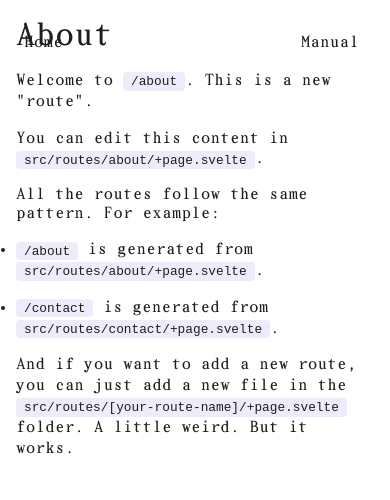
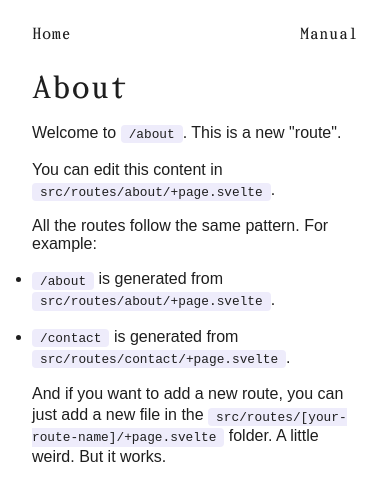
Before and after one commit to aprlc/onoffon_radio, a SvelteKit app: page /about in a window 390 px wide. Shown: the top 500 px of the page. Built offline with nearby package versions, Linux system fonts and the light colour scheme.

Commit message:
style updates, fix mobile

```diff
--- a/src/app.html
+++ b/src/app.html
@@ -4,6 +4,7 @@
 		<meta charset="utf-8" />
 		<link rel="icon" href="%sveltekit.assets%/favicon.png" />
 		<meta name="viewport" content="width=device-width" />
+		<!-- <meta name="viewport" content="width=device-width, initial-scale=1.0"> -->
 		%sveltekit.head%
 	</head>
 	<body data-sveltekit-preload-data="hover">
--- a/src/global.css
+++ b/src/global.css
@@ -68,13 +68,14 @@ hr {
 
 body {
   background-color: #fff;
-  background-size: 4px 4px;
   color: #1e1e1e;
-  font-family: "Toren", serif;
-  font-weight: 400;
+  /* font-family: "Toren", serif; */
+  font-family: "Arial", "Helvetica", sans-serif;
+  font-size: 0.8rem;
   padding: 0.5em 1em;
   margin: 0 auto;
   font-size: 1rem;
+  word-break: break-word;
 }
 
 #title {
@@ -152,8 +153,13 @@ a:hover {
   background-color: #DDE392;
 }
 
+button {
+  font-family: "Toren", serif;
+}
+
 @media screen and (max-width: 768px) {
   body {
-    padding: 0rem 1rem;
+    min-width: fit-content;
+    padding: 0rem 2rem;
   }
 }
--- a/src/lib/components/BackToTop.svelte
+++ b/src/lib/components/BackToTop.svelte
@@ -34,6 +34,7 @@
       bottom: 1rem;
       color: #ff0062;
       background-color: #fee7f0;
+      font-family: "Toren", serif;
     }
 
     .back-to-top.hidden {
--- a/src/lib/components/nav.svelte
+++ b/src/lib/components/nav.svelte
@@ -1,4 +1,5 @@
 <header>
+	<div class="container">
 		<a href="/" data-sveltekit-preload-data="hover">Home</a>
 
 		<nav>
@@ -8,17 +9,23 @@
 				</li>
 			</ul>
 		</nav>
+	</div>
+
 </header>
 
-<style lang="scss">
-	header {
-		//padding: 0rem 1rem 1rem 1rem;
+<style>
+	header{
+		position: sticky;
+		top: 0;
+		padding: 1rem 2rem;
+	}
+
+	.container {
+		font-family: "Toren", serif;
 		display: flex;
 		flex-wrap: wrap;
-		align-items: center;
 		z-index: 1000;
-		position: fixed;
-		width: 90%;
+		width: 100%;
 		justify-content: space-between;
 		align-items: center;
 	}
@@ -37,8 +44,9 @@
 
 	@media screen and (max-width: 768px) {
 		header {
-		padding: 0rem 0.5rem;
-		margin-bottom: 2em;
+			background-color: #fff;
+			padding: 0.5rem 0;
 		}
+
 	}
 </style>
--- a/src/routes/+layout.svelte
+++ b/src/routes/+layout.svelte
@@ -16,5 +16,4 @@
 
 <Header />
 
-
 <slot />
```
Also changed, not shown: src/markdown.css (+16 -6 lines). Lines whose indentation alone changed are shown as unchanged.
